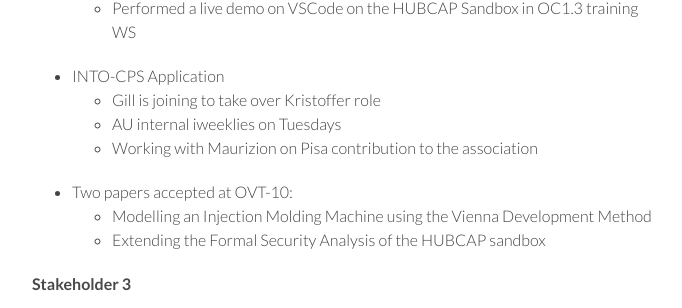
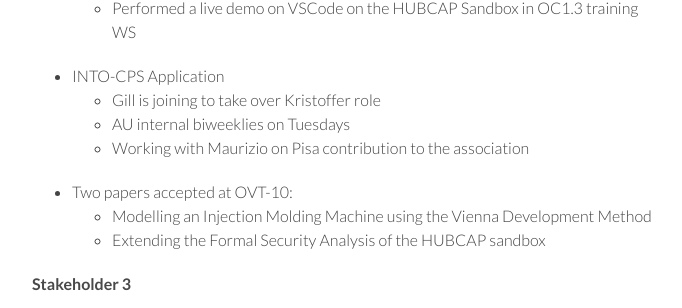
Before and after one commit to digitaltwincentre/digitaltwincentre.github.io, a Jekyll site: the page built from _biweeklies/Biweekly-45.md, in a window 1280 px wide and 900 px high, scrolled down 1587 px. Shown: the part 146-454 px from the top of the window, without its empty margins (418-1100 px from the left). Built offline with Jekyll 4.4.1, drawn with Linux system fonts in a browser that asks for light colours; nearby versions of some CDN libraries.

Commit message:
Update Biweekly-45.md

```diff
--- a/_biweeklies/Biweekly-45.md
+++ b/_biweeklies/Biweekly-45.md
@@ -71,8 +71,8 @@ date: 17 September 2021, 1030 CEST
   * Performed a live demo on VSCode on the HUBCAP Sandbox in OC1.3 training WS
 * INTO-CPS Application
   * Gill is joining to take over Kristoffer role
-  * AU internal iweeklies on Tuesdays
-  * Working with Maurizion on Pisa contribution to the association
+  * AU internal biweeklies on Tuesdays
+  * Working with Maurizio on Pisa contribution to the association
 * Two papers accepted at OVT-10:
   * Modelling an Injection Molding Machine using the Vienna Development Method
   * Extending the Formal Security Analysis of the HUBCAP sandbox
```
